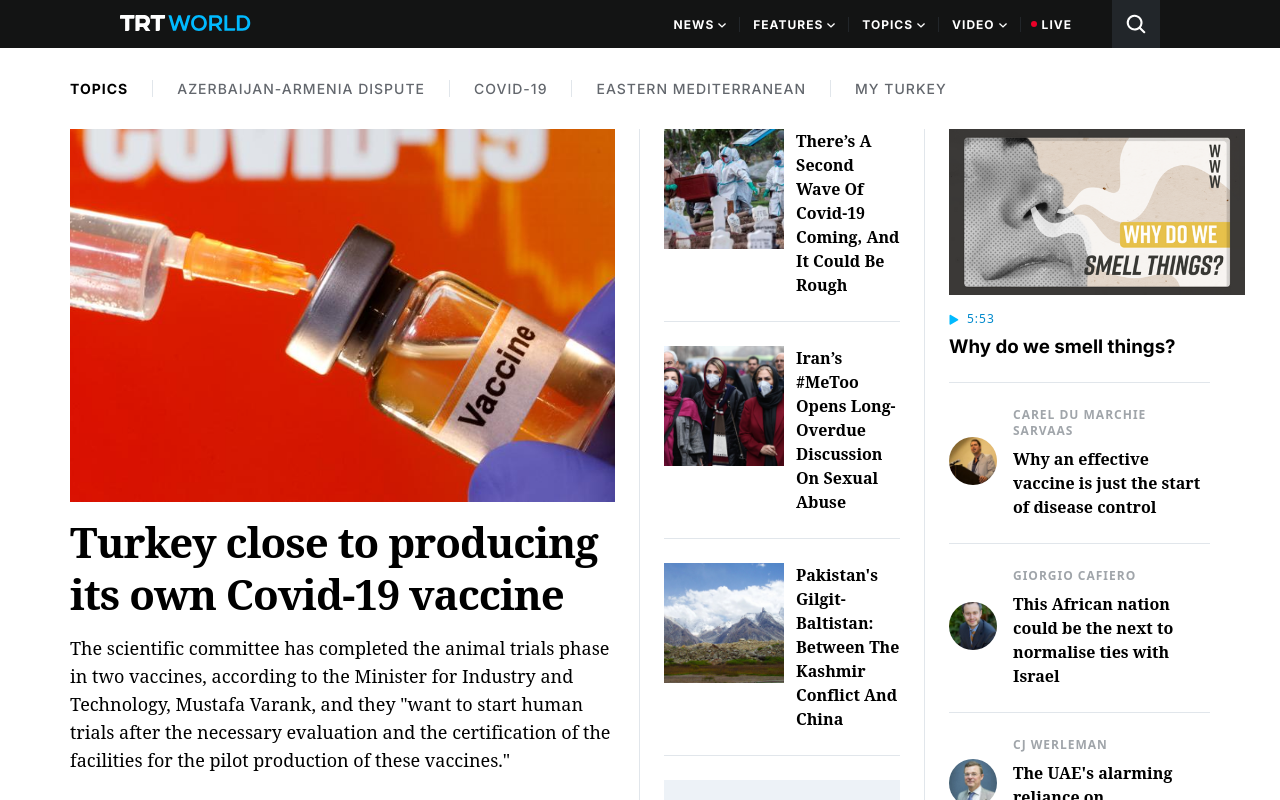
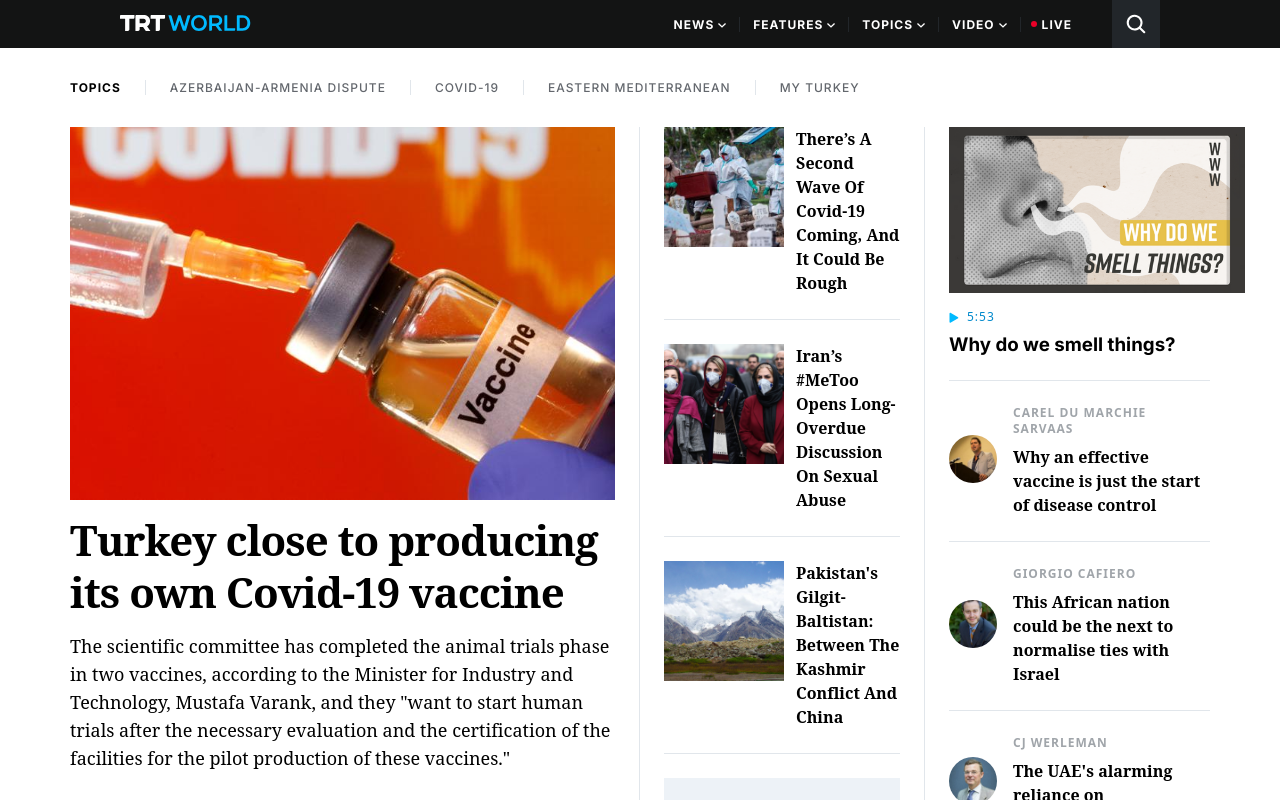
Before and after one commit to imhalid/trt-assignment, a Next.js app: page / in a window 1280 px wide. Shown: the top 800 px of the page. Built offline with nearby package versions, Linux system fonts and the light colour scheme.

Commit message:
Update font size in topic header module and remove unused style registry component

```diff
--- a/components/topic-header/topic-header.module.css
+++ b/components/topic-header/topic-header.module.css
@@ -8,7 +8,7 @@
 
 .topics a {
     text-decoration: none;
-    font-size: 14px;
+    font-size: 12px;
     font-weight: 500;
     color: #63676D;
 }
```
Also changed, not shown: utils/style-registry.tsx (deleted, +0 -23 lines).
